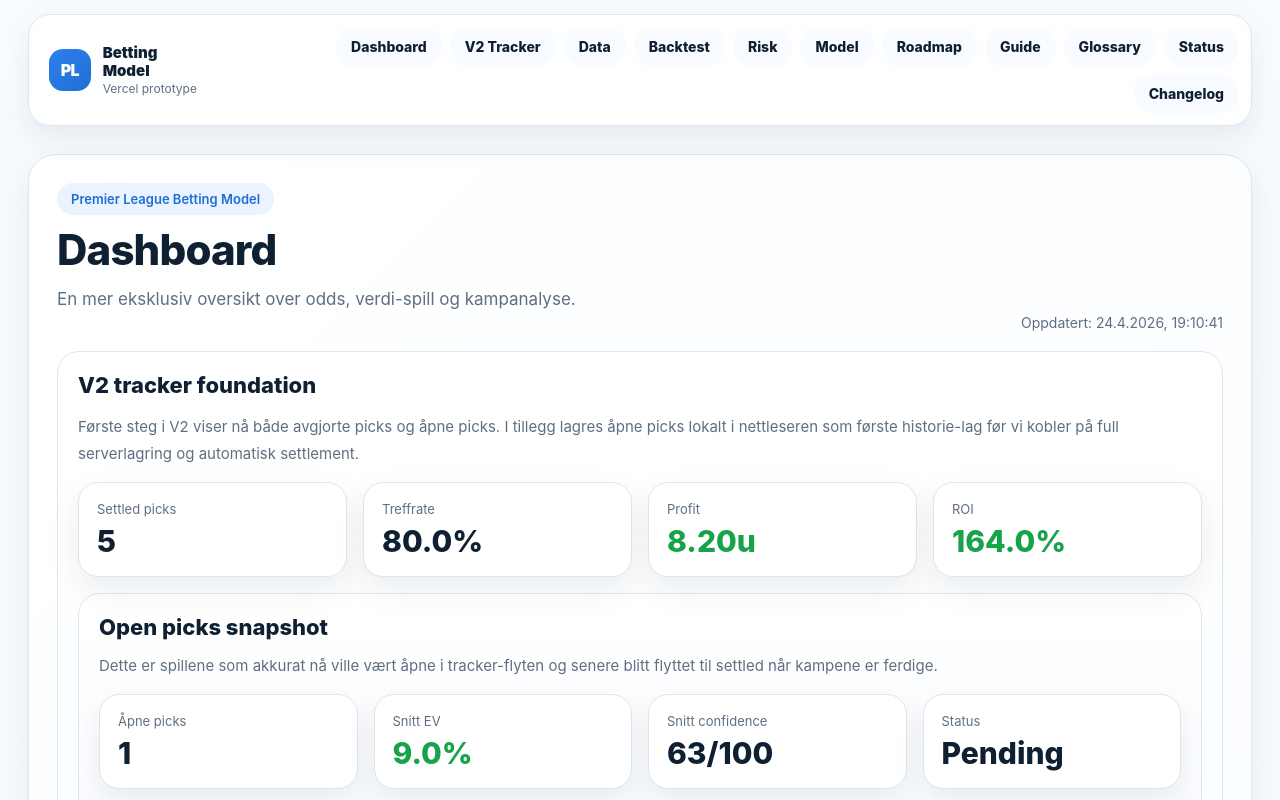
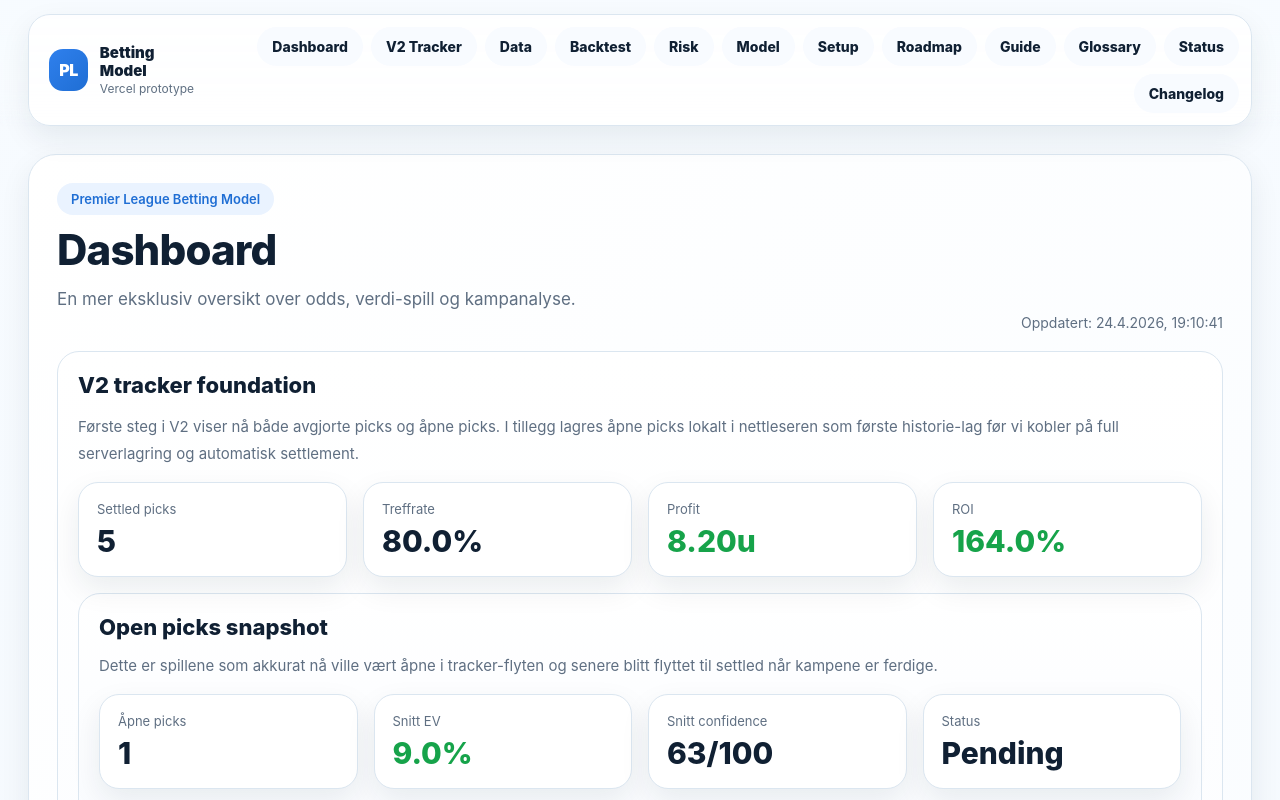
Before and after one commit to hakonnilsen157-commits/PL-betting-model, a Next.js app in the folder pl-vercel-v1/: page / in a window 1280 px wide. Shown: the top 800 px of the page. Built offline with nearby package versions, Linux system fonts and the light colour scheme.

Commit message:
Add setup page to navigation

```diff
--- a/pl-vercel-v1/app/layout.tsx
+++ b/pl-vercel-v1/app/layout.tsx
@@ -28,6 +28,7 @@ export default function RootLayout({ children }: { children: React.ReactNode })
               <Link href="/backtest" className="app-nav-link">Backtest</Link>
               <Link href="/risk" className="app-nav-link">Risk</Link>
               <Link href="/model" className="app-nav-link">Model</Link>
+              <Link href="/setup" className="app-nav-link">Setup</Link>
               <Link href="/roadmap" className="app-nav-link">Roadmap</Link>
               <Link href="/guide" className="app-nav-link">Guide</Link>
               <Link href="/glossary" className="app-nav-link">Glossary</Link>
```
